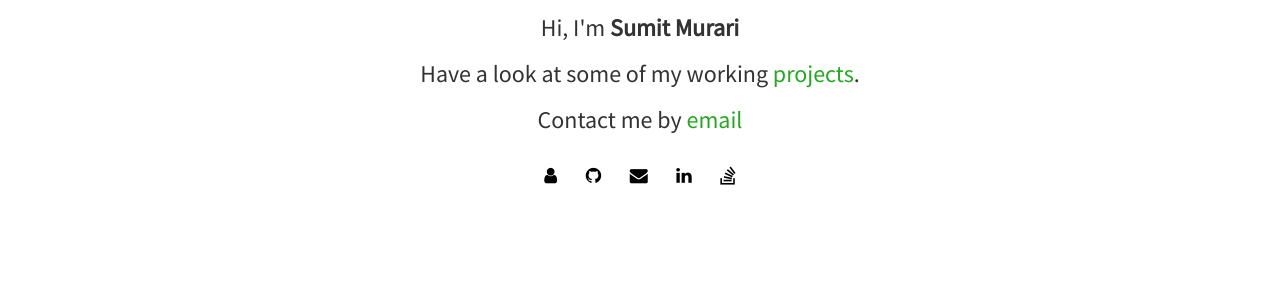
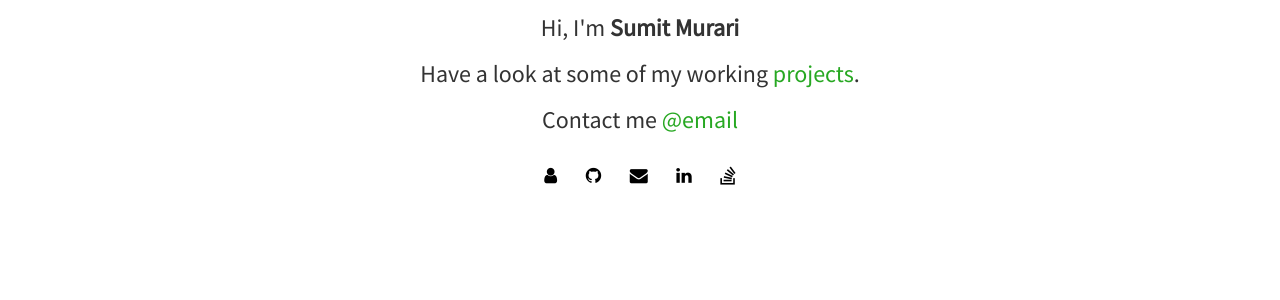
Before and after one commit to murarisumit/murarisumit.github.io, a Jekyll site: the page built from index.html, in a window 1280 px wide. Shown: the part 313-613 px from the top of the page. Built offline with Jekyll 4.4.1, drawn with Linux system fonts in a browser that asks for light colours; nearby versions of some CDN libraries; the list of posts is cut into pages by our own code.

Commit message:
main page tweak

```diff
--- a/index.html
+++ b/index.html
@@ -10,7 +10,7 @@ layout: home
 	  </div>
         <h3>Hi, I'm <b>  {{ site.author }}</b> </h3>
       <h3>Have a look at some of my working <a href="https://github.com/{{ site.github }}"> projects</a>.</h3>
-      <h3> Contact me by <a href="mailto: {{ site.email }}?Subject=Hello%20Sumit"> email </a></h3>
+      <h3> Contact me <a href="mailto: {{ site.email }}?Subject=Hello%20Sumit"> @email </a></h3>
 	  {% include social.html %}
 	</div>
 </section>
```
